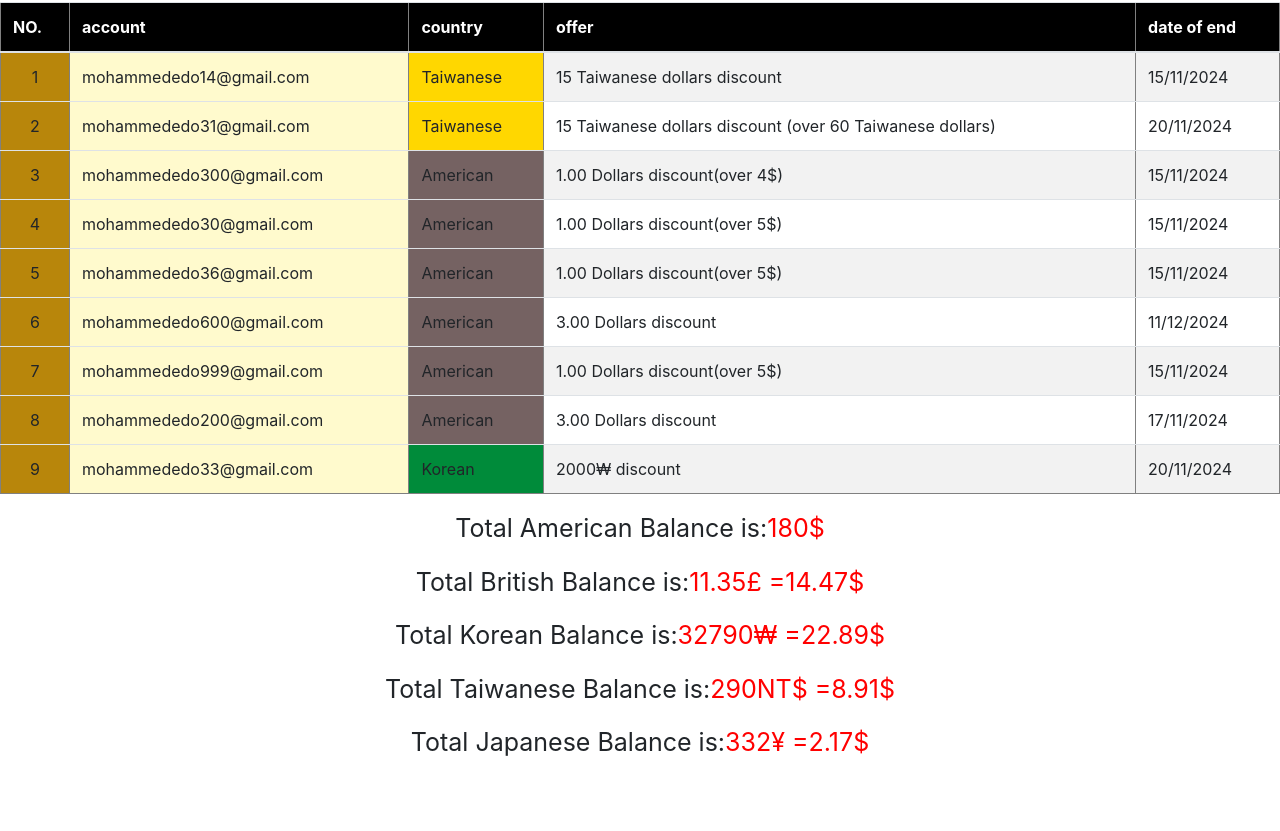
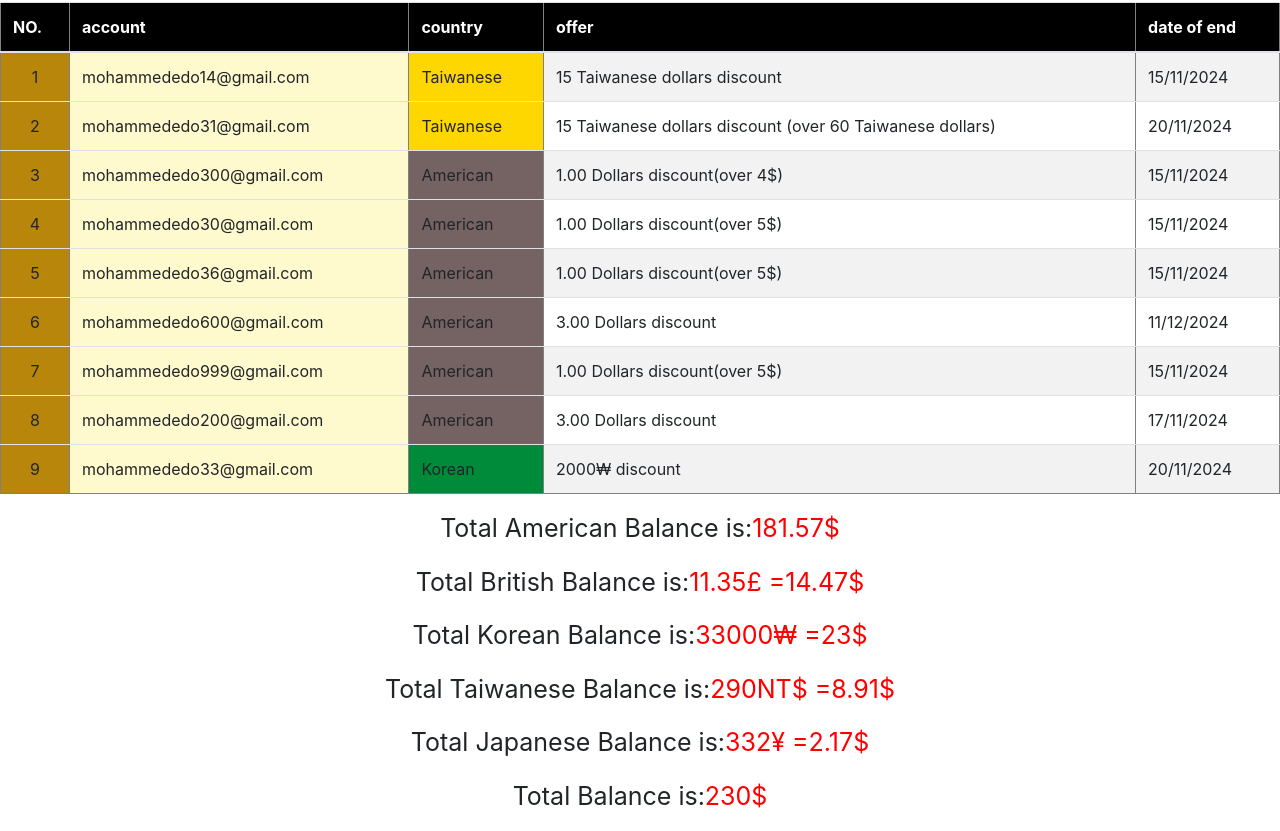
Before and after one commit to ABOBASHAR/Accounts_Balance, a plain HTML site: page index.html in a window 1280 px wide. Shown: the part 1534-2365 px from the top of the page. Before the commit the page ends 2312 px from the top, so only its background shows below. Drawn offline with Linux system fonts and the light colour scheme.

Commit message:
Update index.html

```diff
--- a/index.html
+++ b/index.html
@@ -58,11 +58,11 @@
         <tr><td class="N">8</td><td class="email">mohammededo200@gmail.com</td><td class="ame">American</td><td>3.00 Dollars discount</td><td>17/11/2024</td></tr>
         <tr><td class="N">9</td><td class="email">mohammededo33@gmail.com</td><td class="kor">Korean</td><td>2000₩ discount</td><td>20/11/2024</td></tr>
         </table>
-            <p style="text-align: center; font-size: 25px;">Total American Balance is:<span style="color: red;">180$</span></p>
+            <p style="text-align: center; font-size: 25px;">Total American Balance is:<span style="color: red;">181.57$</span></p>
             <p style="text-align: center; font-size: 25px;">Total British Balance is:<span style="color: red;">11.35£ =14.47$</span></p>
-            <p style="text-align: center; font-size: 25px;">Total Korean Balance is:<span style="color: red;">32790₩ =22.89$</span></p>
+            <p style="text-align: center; font-size: 25px;">Total Korean Balance is:<span style="color: red;">33000₩ =23$</span></p>
             <p style="text-align: center; font-size: 25px;">Total Taiwanese Balance is:<span style="color: red;">290NT$ =8.91$</span></p>
             <p style="text-align: center; font-size: 25px;">Total Japanese Balance is:<span style="color: red;">332¥ =2.17$</span></p>
-
+            <p style="text-align: center; font-size: 25px;">Total Balance is:<span style="color: red;">230$</span></p>
 </body>
 </html>
```
